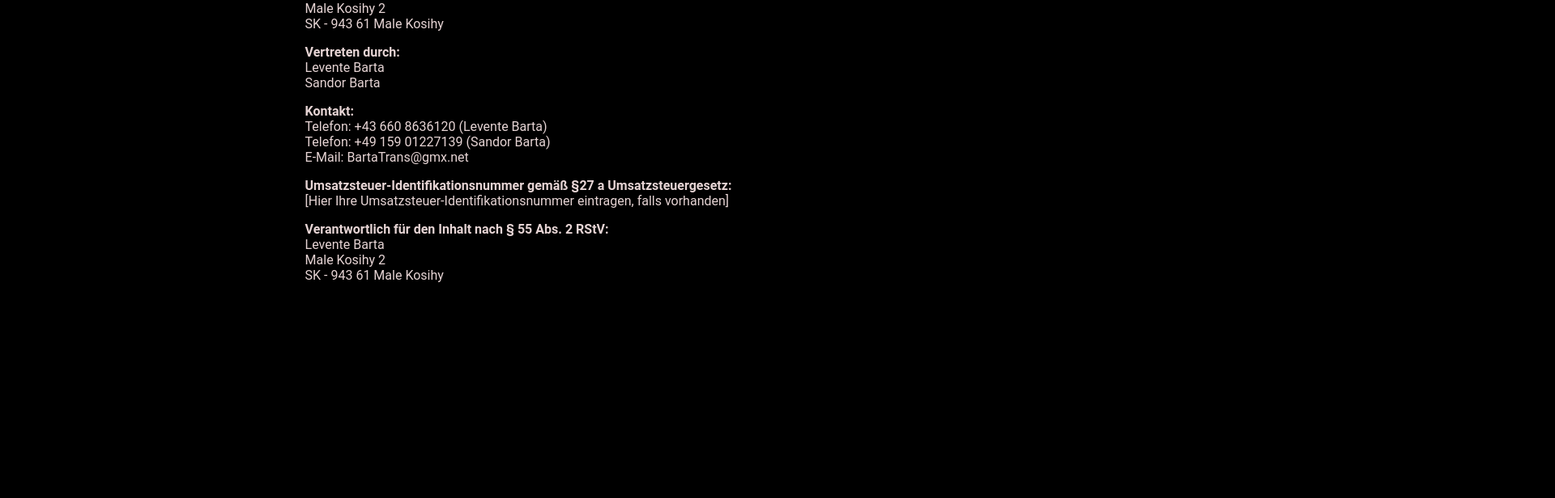
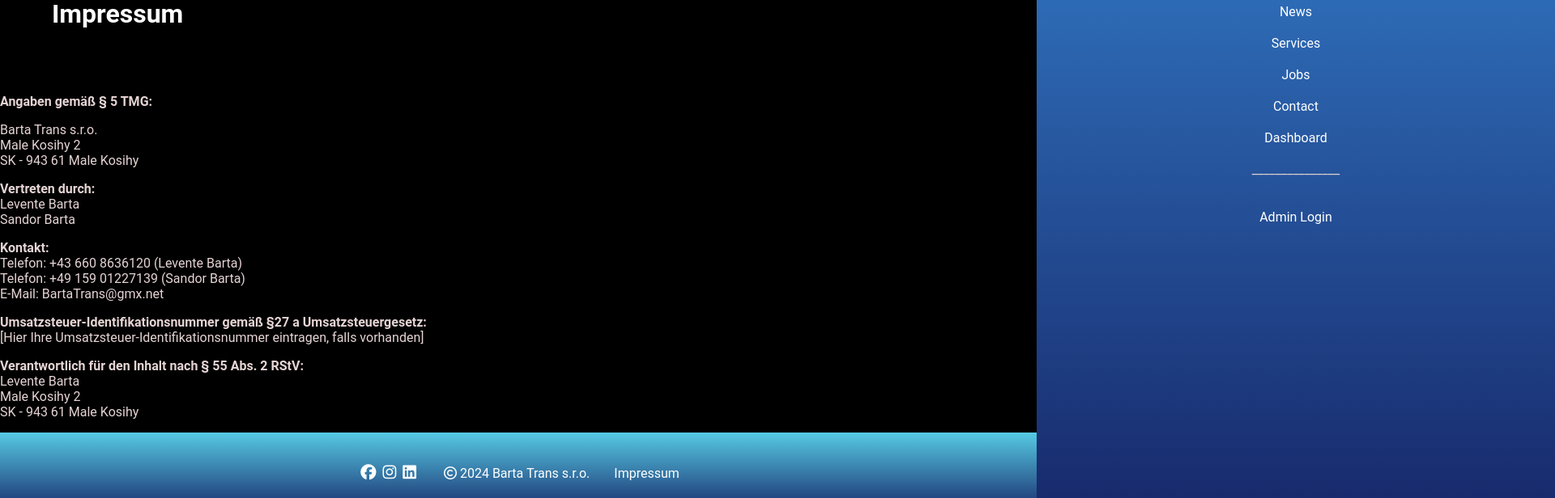
Before and after one commit to robbdouglas/barta-trans-website, a React (Vite) app: page /impressum in a window 1280 px wide. Shown: the part 160-776 px from the top of the page at 81% size, 1920 px wide, since content can reach past the window. Built offline with nearby package versions, Linux system fonts and the light colour scheme.

Commit message:
footer and header add in impressum

```diff
--- a/src/components/Impressum.tsx
+++ b/src/components/Impressum.tsx
@@ -1,6 +1,10 @@
+import Footer from "./Footer";
+import Header from "./Header";
+
 function Impressum() {
   return (
     <div className="impressum-container">
+      <Header />
       <h1>Impressum</h1>
       <p><strong>Angaben gemäß § 5 TMG:</strong></p>
       <p>Barta Trans s.r.o.<br />
@@ -23,6 +27,7 @@ function Impressum() {
          Levente Barta<br />
          Male Kosihy 2<br />
          SK - 943 61 Male Kosihy</p>
+         <Footer />
     </div>
   );
 }
```
